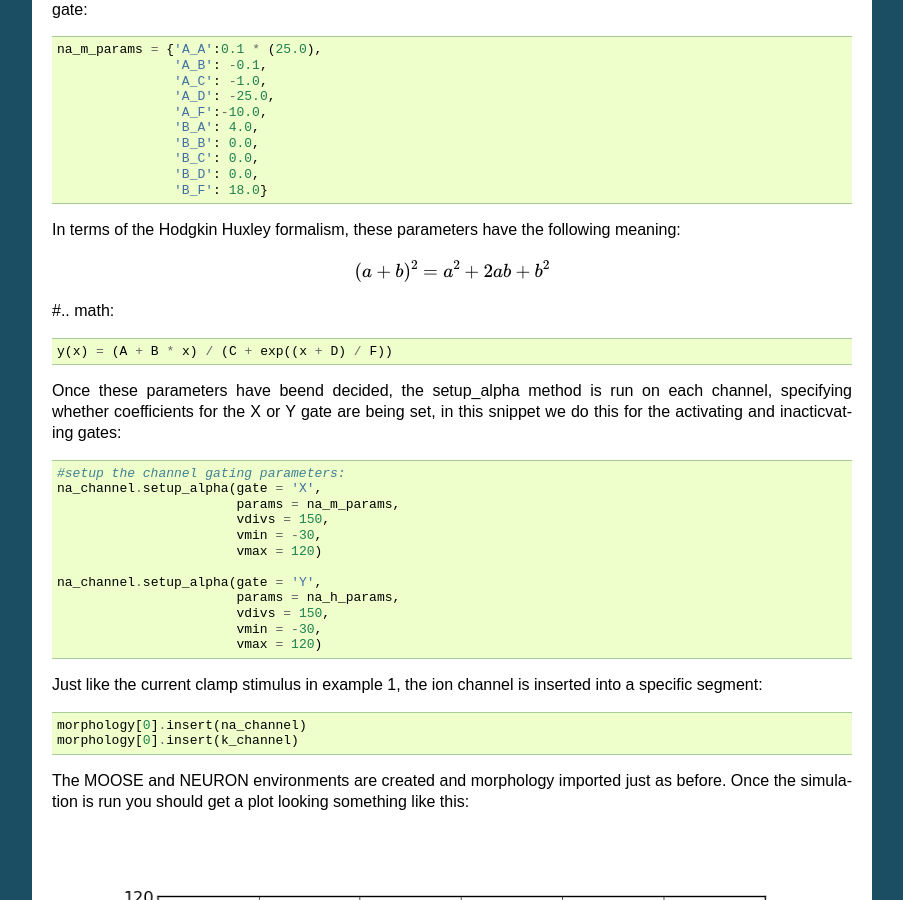
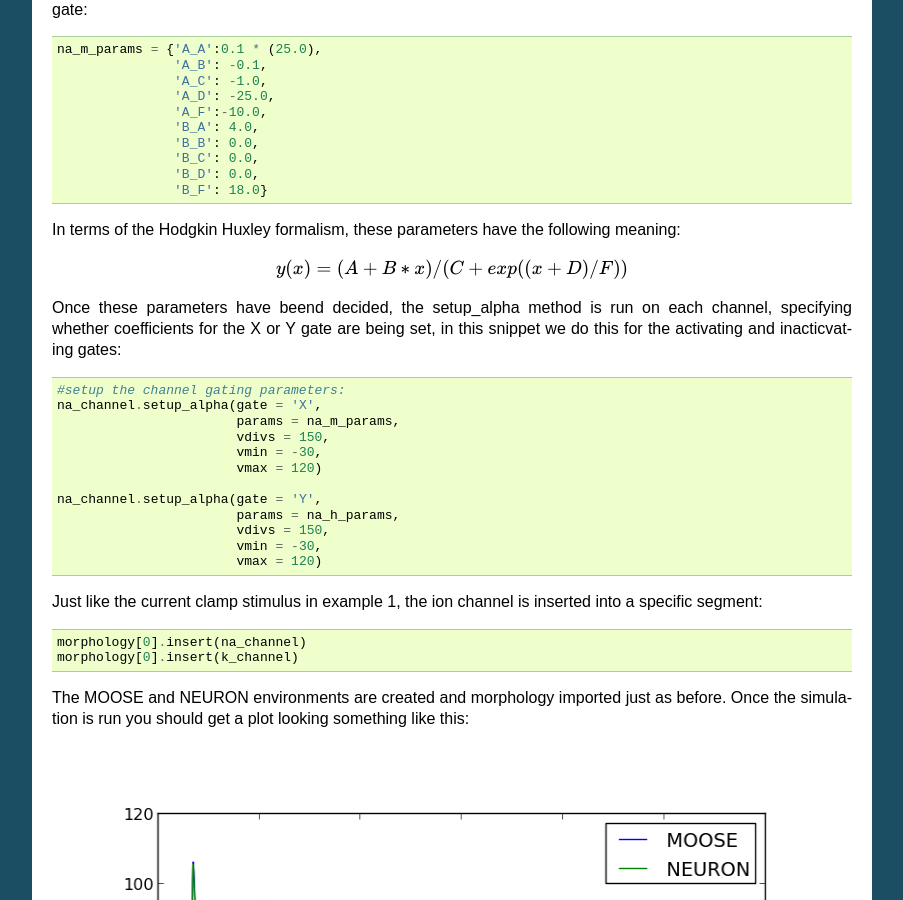
Before and after one commit to vellamike/pyramidal, a Sphinx documentation site: the page built from doc/examples.rst, in a window 1280 px wide and 900 px high, scrolled down 2992 px. Shown: the whole window, without its empty margins (198-1101 px from the left). Built offline with Sphinx 7.4.7, drawn with Linux system fonts in a browser that asks for light colours.

Commit message:
updated documentation on HH math

```diff
--- a/doc/examples.rst
+++ b/doc/examples.rst
@@ -140,9 +140,7 @@ Here the xpower and ypower signify the power to which activating("m") and inacti
 
 In terms of the Hodgkin Huxley formalism, these parameters have the following meaning:
 
-.. math:: (a + b)^2 = a^2 + 2ab + b^2
-
-#.. math::
+.. math::
 
     y(x) = (A + B * x) / (C + exp((x + D) / F))
 
```
